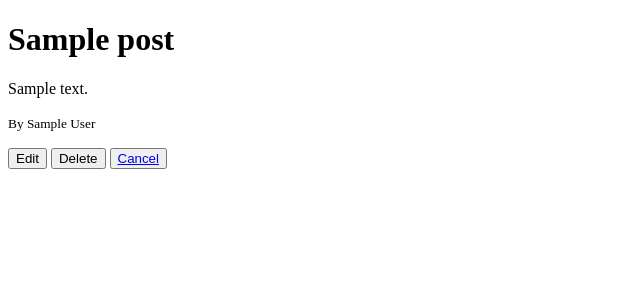
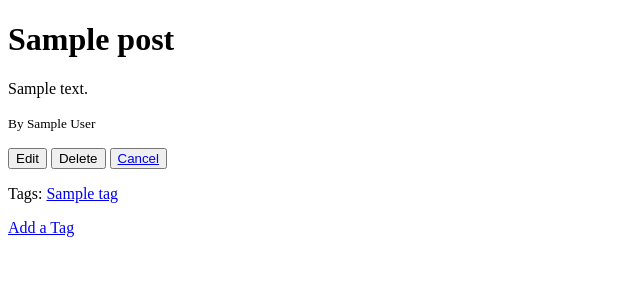
Before and after one commit to tbtreppe/Blogly, a Flask app: page /post/1 in a window 1280 px wide. Shown: the top 300 px of the page, without its empty margins (0-640 px from the left). Run offline with Flask 2, Linux system fonts and the light colour scheme; tables that the repository leaves empty hold one stand-in row (values such as "Sample post").

Commit message:
add changes

```diff
--- a/Templates/edit_post.html
+++ b/Templates/edit_post.html
@@ -1,6 +1,6 @@
 {% extends 'base.html' %} {% block content %}
 <h1>Edit a post</h1>
-<form action="/post/{{ post.id }}/edit" formmethod="POST">
+<form action="/post/{{ post.id }}/edit" method="POST">
   <input type="text" name="title" placeholder="Enter a title" />
   <input type="text" name="content" placeholder="Enter your content" />
   <button>Save</button>
--- a/Templates/post_detail.html
+++ b/Templates/post_detail.html
@@ -5,6 +5,7 @@ content %}
 <p>
   <small>By {{ post.user.first_name }} {{ post.user.last_name }}</small>
 </p>
+
 <form>
   <button formaction="/post/{{ post.id }}/edit" formmethod="GET">Edit</button>
   <button formaction="/post/{{ post.id }}/delete" formmethod="POST">
@@ -12,5 +13,11 @@ content %}
   </button>
   <button><a href="/user/{{ post.user_id }}"> Cancel</a></button>
 </form>
-
-{% endblock %}
+{% if post.tag %}
+<p>
+  Tags: {% for tag in post.tag %}
+  <a href="/tag/{{tag.id}}">{{tag.name}}</a>
+  {% endfor %}
+</p>
+{% endif %}
+<a href="/new_tag">Add a Tag</a> {% endblock %}
--- a/Templates/user.html
+++ b/Templates/user.html
@@ -9,4 +9,5 @@ content%}
   {% endfor %}
 </ul>
 <button><a href="/new_user">Add User</a></button>
+<button><a href="/tag">Tag</a></button>
 {% endblock %}
--- a/app.py
+++ b/app.py
@@ -116,6 +116,7 @@ def edit_post(post_id):
 
     db.session.add(post)
     db.session.commit()
+    user_id = post.user.id
 
     return redirect(f"/user/{user_id}")
 
```
Also changed, not shown: Templates/new_tag.html (+9 -5 lines).
